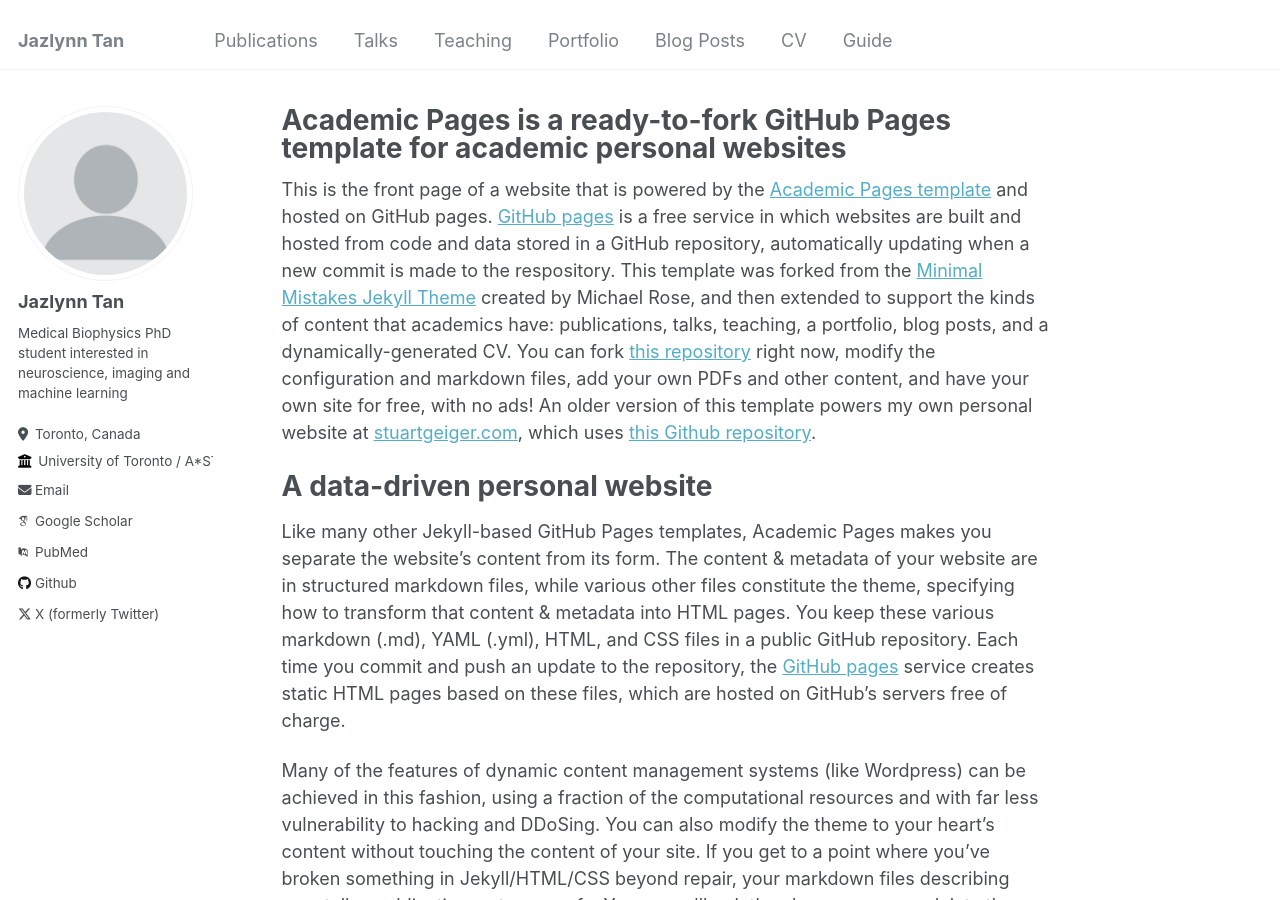
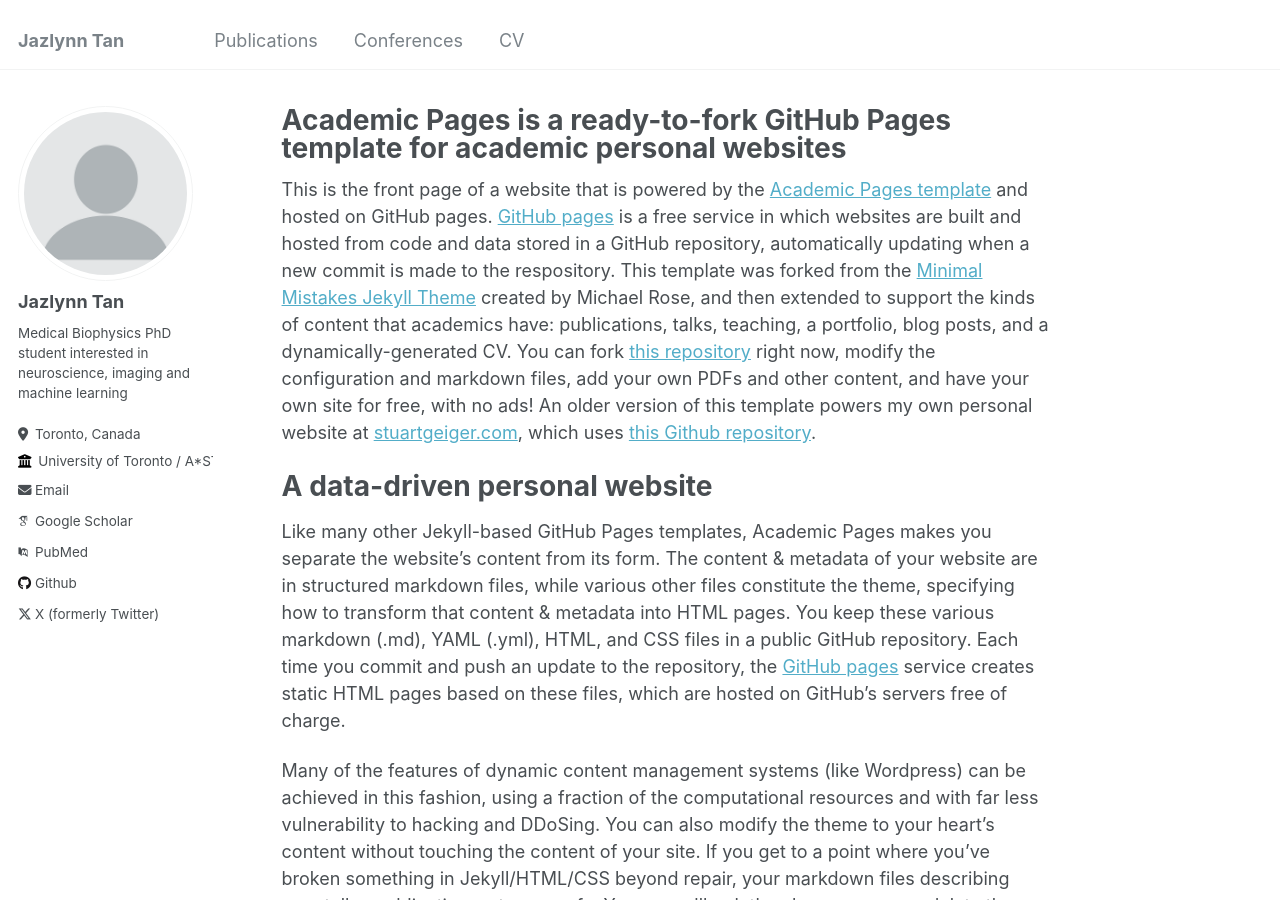
Before and after one commit to JazlynnXM-Tan/JazlynnXM-Tan.github.io, a Jekyll site: the page built from _pages/about.md, in a window 1280 px wide and 900 px high. Built offline with Jekyll 4.4.1, drawn with Linux system fonts in a browser that asks for light colours; some web fonts are replaced.

Commit message:
Update navigation.yml

```diff
--- a/_data/navigation.yml
+++ b/_data/navigation.yml
@@ -3,20 +3,8 @@ main:
   - title: "Publications"
     url: /publications/
 
-  - title: "Talks"
-    url: /talks/
-
-  - title: "Teaching"
-    url: /teaching/
-
-  - title: "Portfolio"
-    url: /portfolio/
-
-  - title: "Blog Posts"
-    url: /year-archive/
+  - title: "Conferences"
+    url: /conferences/
 
   - title: "CV"
     url: /cv/
-
-  - title: "Guide"
-    url: /markdown/
```
